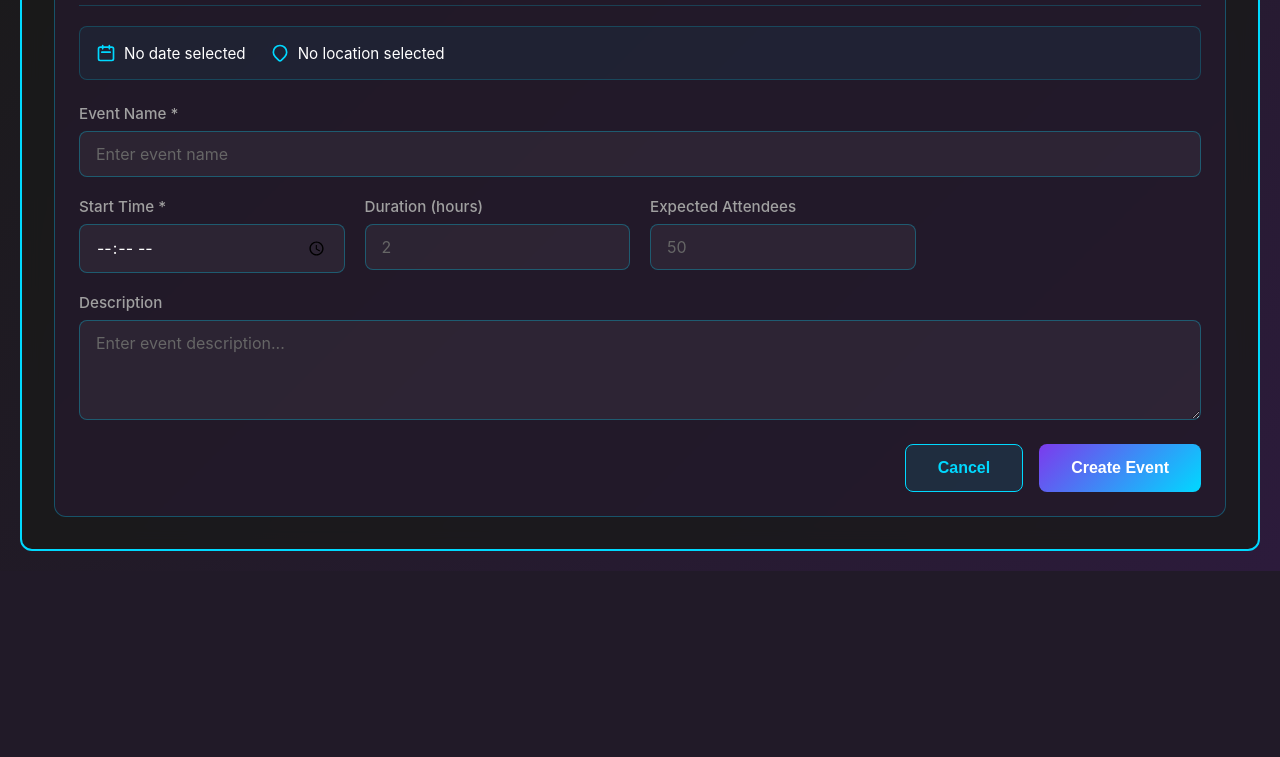
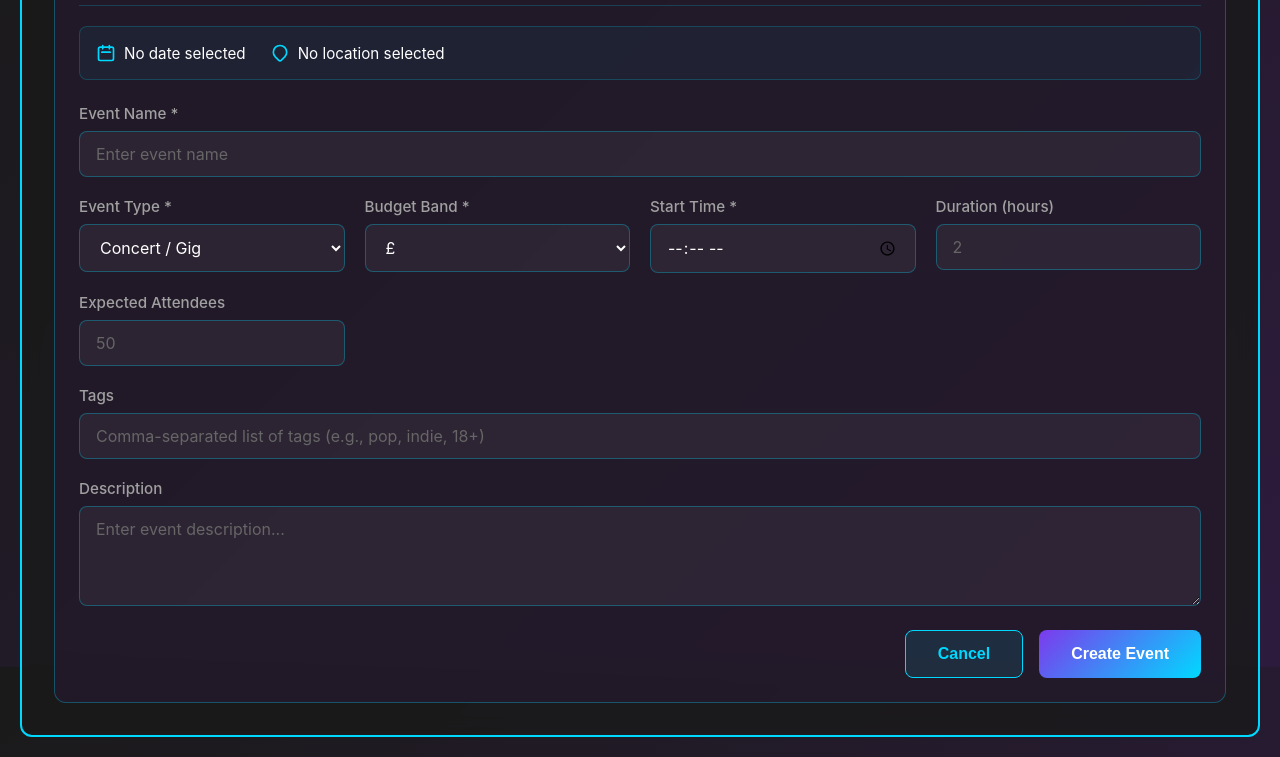
Before and after one commit to PearOtters/SAS_app, a Django app: page /planner/event/create/ in a window 1280 px wide. Shown: the part 933-1690 px from the top of the page. Before the commit the page ends 1504 px from the top, so only its background shows below. Run offline with Django 3.2, Linux system fonts and the light colour scheme; the visitor is signed in with stand-in values (Sample User, id 1).

Commit message:
fix: eventCreation

```diff
--- a/planner/forms.py
+++ b/planner/forms.py
@@ -1,3 +1,4 @@
+from decimal import Decimal
 from django import forms
 from django.contrib.auth.models import User
 
@@ -59,14 +60,19 @@ class UserForm(UserCreationForm):
 class EventCreationForm(forms.Form):
     """
     Updated form structure to reflect the removal of Venue and the requirement
-    of explicit location coordinates and name.
+    of explicit location coordinates and name, now including Kind, Budget, and Tags.
     """
 
-    # Event Fields
     eventName = forms.CharField(max_length=200, label="Event Name")
     eventDescription = forms.CharField(widget=forms.Textarea, required=False, label="Description")
 
-    # EventOccurrence Fields
+    eventKind = forms.ChoiceField(choices=Choices.get_event_kind(), label="Event Type")
+    eventBudget = forms.ChoiceField(choices=Choices.get_budget_band(), label="Budget Band")
+
+
+    eventTags = forms.CharField(max_length=255, required=False, label="Tags")
+
+
     selected_date = forms.DateField(widget=forms.HiddenInput(), required=True)
     eventTime = forms.TimeField(label="Start Time")
     eventDuration = forms.DecimalField(
@@ -74,19 +80,17 @@ class EventCreationForm(forms.Form):
         decimal_places=2,
         required=False,
         label="Duration (hours)",
-        validators=[MinValueValidator(0.5)]
+        validators=[MinValueValidator(Decimal('0.5'))]
     )
     eventAttendees = forms.IntegerField(min_value=1, required=False, label="Expected Attendees")
 
-    # LOCATION FIELDS (Updated to be mandatory for creation)
+    # LOCATION FIELDS
     selectedLat = forms.DecimalField(max_digits=9, decimal_places=6, required=True, widget=forms.HiddenInput())
     selectedLng = forms.DecimalField(max_digits=9, decimal_places=6, required=True, widget=forms.HiddenInput())
     locationName = forms.CharField(max_length=255, required=False, widget=forms.HiddenInput())
 
-    # Removed selectedVenueId
-
-    # Custom clean method is now simple or can be removed
     def clean(self):
         cleaned_data = super().clean()
-        # No more Venue validation needed here
+        if not cleaned_data.get('eventDuration'):
+            pass
         return cleaned_data
--- a/planner/models.py
+++ b/planner/models.py
@@ -140,7 +140,7 @@ class Event(models.Model):
     longitude = models.DecimalField(max_digits=9, decimal_places=6, null=True, blank=True)
     location_name = models.CharField(max_length=255, blank=True, help_text="A descriptive name or address for the location.")
 
-    budget = models.CharField(max_length=10, choices=Choices.get_budget_band(), default=("MEDIUM", "££"))
+    budget = models.CharField(max_length=10, choices=Choices.get_budget_band(), default="MEDIUM")
 
     min_group_size = models.PositiveIntegerField(default=2)
     max_group_size = models.PositiveIntegerField(null=True, blank=True, help_text="Null = no hard limit")
--- a/planner/views.py
+++ b/planner/views.py
@@ -5,7 +5,7 @@ from django.http import HttpResponse, JsonResponse
 from django.contrib.auth.decorators import login_required
 from django.template import loader
 from django.utils import timezone
-from .models import Venue, Event, EventOccurrence, Choices
+from .models import Venue, Event, EventOccurrence, Choices, Tag
 from .forms import * # Assuming all forms are imported here
 from django.contrib.auth import authenticate, login as auth_login, logout as auth_logout
 from django.contrib.auth.forms import AuthenticationForm
@@ -100,65 +100,75 @@ def user_logout(request):
 @login_required
 def create_event(request):
 
-    context = {
-        'error': None
-    }
+    if request.method == 'POST':
+        form = EventCreationForm(request.POST)
 
-    if request.method == 'POST':
-        event_name = request.POST.get('eventName')
-        description = request.POST.get('eventDescription')
+        if form.is_valid():
+            data = form.cleaned_data
+            event_name = data['eventName']
+            description = data.get('eventDescription')
+            event_kind = data['eventKind']     # New
+            event_budget = data['eventBudget'] # New
+            tags_str = data.get('eventTags')   # New
 
-        date_str = request.POST.get('selected_date')
-        time_str = request.POST.get('eventTime')
-        duration_hours = request.POST.get('eventDuration')
-        attendees = request.POST.get('eventAttendees')
+            lat = data['selectedLat']
+            lng = data['selectedLng']
+            location_name = data.get('locationName') or f'({lat}, {lng})'
 
-        lat_str = request.POST.get('selectedLat')
-        lng_str = request.POST.get('selectedLng')
-        location_name = request.POST.get('locationName')
+            date = data['selected_date']
+            time = data['eventTime']
+            duration = data.get('eventDuration') or Decimal(2.0)
+            attendee_count = data.get('eventAttendees') or 0
 
-        if not all([event_name, date_str, time_str, lat_str, lng_str]):
-            context['error'] = 'All required fields (Name, Date, Time, Location) must be provided.'
+            start_datetime = datetime.combine(date, time)
+
+            try:
+                new_event = Event.objects.create(
+                    title=event_name,
+                    description=description,
+                    kind=event_kind,         # Set the kind
+                    budget=event_budget,     # Set the budget
+                    latitude=lat,
+                    longitude=lng,
+                    location_name=location_name,
+                    min_group_size=max(1, attendee_count),
+                )
+
+                if tags_str:
+                    tag_names = [name.strip() for name in tags_str.split(',') if name.strip()]
+                    tag_objects = []
+                    for name in tag_names:
+                        tag, created = Tag.objects.get_or_create(name=name.lower())
+                        tag_objects.append(tag)
+                    new_event.tags.set(tag_objects)
+
+                EventOccurrence.objects.create(
+                    event=new_event,
+                    start_datetime=start_datetime,
+                    duration_hours=duration,
+                    actual_attendees=attendee_count,
+                )
+
+
+                return redirect('planner:dashboard')
+
+            except Exception as e:
+                # Catch database or other unexpected errors
+                error_message = f'An unexpected error occurred during creation: {e}'
+                # Re-render the page with the form and error
+                context = {'form': form, 'error': error_message}
+                return render(request, 'planner/eventCreation.html', context)
+
+        else:
+            error_messages = [f"{field}: {', '.join(errors)}" for field, errors in form.errors.items()]
+            error_message = f"Please correct the errors: {'; '.join(error_messages)}"
+            context = {'form': form, 'error': error_message}
             return render(request, 'planner/eventCreation.html', context)
 
-        try:
-            start_datetime_str = f"{date_str} {time_str}"
-            start_datetime = datetime.strptime(start_datetime_str, '%Y-%m-%d %H:%M')
+    else:
+        form = EventCreationForm()
 
-            duration = Decimal(duration_hours) if duration_hours else Decimal(2.0)
-            attendee_count = int(attendees) if attendees else 0
-
-            lat = Decimal(lat_str)
-            lng = Decimal(lng_str)
-
-            new_event = Event.objects.create(
-                title=event_name,
-                description=description,
-                latitude=lat,
-                longitude=lng,
-                location_name=location_name or f'({lat_str}, {lng_str})',
-                budget='MEDIUM',
-                min_group_size=max(1, attendee_count),
-            )
-
-            EventOccurrence.objects.create(
-                event=new_event,
-                start_datetime=start_datetime,
-                duration_hours=duration,
-                actual_attendees=attendee_count,
-            )
-
-            return redirect('planner:dashboard')
-
-        except ValueError:
-            context['error'] = 'Invalid number, time, or coordinate format provided.'
-            return render(request, 'planner/eventCreation.html', context)
-        except Exception as e:
-            context['error'] = f'An unexpected error occurred during creation: {e}'
-            return render(request, 'planner/eventCreation.html', context)
-
-    return render(request, 'planner/eventCreation.html', context)
-
+    return render(request, 'planner/eventCreation.html', {'form': form})
 
 @login_required
 def dashboard(request):
--- a/templates/planner/eventCreation.html
+++ b/templates/planner/eventCreation.html
@@ -93,29 +93,45 @@
                 <input type="hidden" name="locationName" id="locationNameInput">
 
                 <div class="form-grid">
+
                     <div class="form-group full-width">
-            <label for="eventName">Event Name *</label>
-            <input type="text" name="eventName" id="eventName" placeholder="Enter event name" required>
+                        <label for="eventName">{{ form.eventName.label }} *</label>
+                        <input type="text" name="eventName" id="eventName" placeholder="Enter event name" required value="{{ form.eventName.value|default:'' }}">
                     </div>
 
                     <div class="form-group">
-            <label for="eventTime">Start Time *</label>
-            <input type="time" name="eventTime" id="eventTime" required>
+                        <label for="{{ form.eventKind.id_for_label }}">{{ form.eventKind.label }} *</label>
+                        {{ form.eventKind }}
                     </div>
 
                     <div class="form-group">
-            <label for="eventDuration">Duration (hours)</label>
-            <input type="number" name="eventDuration" id="eventDuration" placeholder="2" min="0.5" step="0.5">
+                        <label for="{{ form.eventBudget.id_for_label }}">{{ form.eventBudget.label }} *</label>
+                        {{ form.eventBudget }}
                     </div>
 
                     <div class="form-group">
-            <label for="eventAttendees">Expected Attendees</label>
-            <input type="number" name="eventAttendees" id="eventAttendees" placeholder="50" min="1">
+                        <label for="eventTime">{{ form.eventTime.label }} *</label>
+                        <input type="time" name="eventTime" id="eventTime" required value="{{ form.eventTime.value|default:'' }}">
+                    </div>
+
+                    <div class="form-group">
+                        <label for="eventDuration">{{ form.eventDuration.label }}</label>
+                        <input type="number" name="eventDuration" id="eventDuration" placeholder="2" min="0.5" step="0.5" value="{{ form.eventDuration.value|default:'' }}">
+                    </div>
+
+                    <div class="form-group">
+                        <label for="eventAttendees">{{ form.eventAttendees.label }}</label>
+                        <input type="number" name="eventAttendees" id="eventAttendees" placeholder="50" min="1" value="{{ form.eventAttendees.value|default:'' }}">
                     </div>
 
                     <div class="form-group full-width">
-            <label for="eventDescription">Description</label>
-            <textarea name="eventDescription" id="eventDescription" placeholder="Enter event description..."></textarea>
+                        <label for="{{ form.eventTags.id_for_label }}">{{ form.eventTags.label }}</label>
+                        <input type="text" name="eventTags" id="eventTags" placeholder="Comma-separated list of tags (e.g., pop, indie, 18+)" value="{{ form.eventTags.value|default:'' }}">
+                    </div>
+
+                    <div class="form-group full-width">
+                        <label for="eventDescription">{{ form.eventDescription.label }}</label>
+                        <textarea name="eventDescription" id="eventDescription" placeholder="Enter event description...">{{ form.eventDescription.value|default:'' }}</textarea>
                     </div>
                 </div>
 
```
Lines whose indentation alone changed are shown as unchanged.
